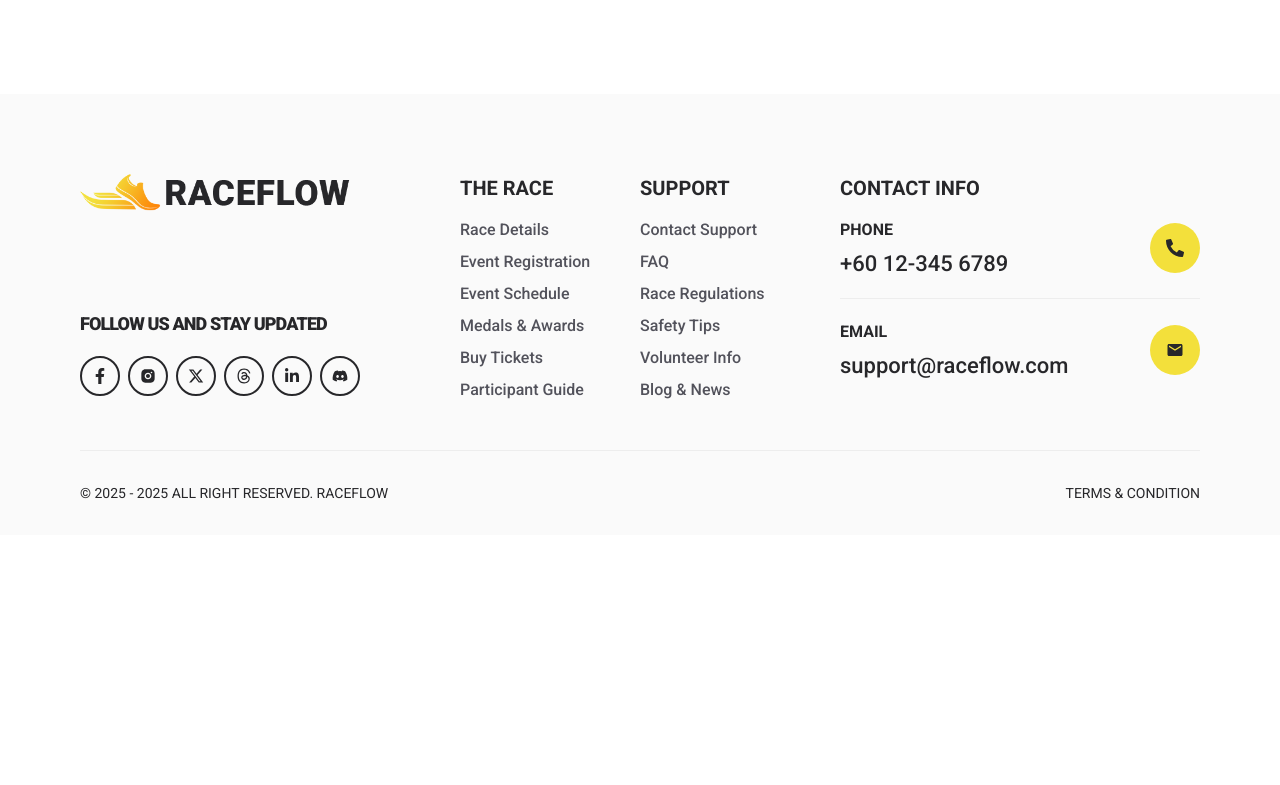
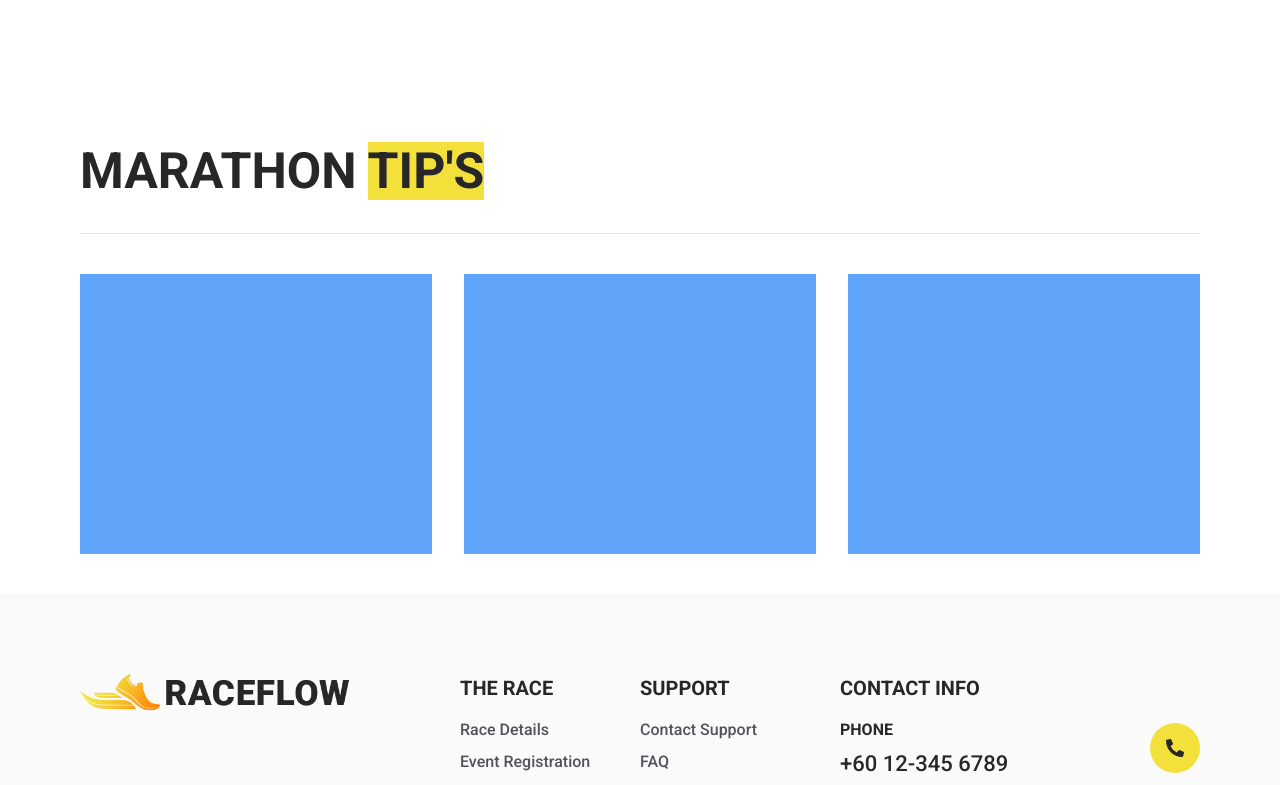
Before and after one commit to devrakibulrahman/raceflow-client-side, a React (Vite) app: page /marathon_details/1 in a window 1280 px wide. Shown: the part 1098-1883 px from the top of the page. Before the commit the page ends 1633 px from the top, so only its background shows below. Built offline with nearby package versions, Linux system fonts and the light colour scheme.

Commit message:
marathon tips layout done with heading jdone on 01/05/2025 at 06:27 pm

```diff
--- a/src/pages/DetailsPage.jsx
+++ b/src/pages/DetailsPage.jsx
@@ -19,7 +19,7 @@ const DetailsPage = () => {
                 </div>
             </div>
             <div className="w-full min-h-[500px] py-16 lg:py-24">
-                <div className="w-full max-w-[1120px] mx-auto px-4">
+                <div className="w-full max-w-[1150px] mx-auto px-4">
                     <div className="w-full min-h-[500px] grid grid-cols-1 gap-6 lg:grid-cols-3 ">
                         <div className="w-full min-h-[400px] bg-blue-500 lg:col-span-2">
 
@@ -30,6 +30,34 @@ const DetailsPage = () => {
                     </div>
                 </div>
             </div>
+            <div className="w-full min-h-[500px] py-10">
+                <div className="w-full">
+                    <div className="container mx-auto px-4">
+                        <div className="w-full">
+                            <div className="w-full pb-6 border-b border-slate-200">
+                                <h1 className="font-roboto text-[32px] font-bold text-head-charleston-green uppercase transition-all ease-linear duration-200 md:text-[38px] xl:text-[50px]">Marathon <span className="bg-primary-yellow">Tip&apos;s</span></h1>
+                            </div>
+                        </div>
+                    </div>
+                </div>
+                <div className="w-full mt-10">
+                    <div className="w-full">
+                        <div className="container mx-auto px-4">
+                            <div className="w-full grid grid-cols-1 gap-8 md:grid-cols-2 xl:grid-cols-3">
+                                <div className="w-full min-h-[280px] bg-blue-400">
+
+                                </div>
+                                <div className="w-full min-h-[280px] bg-blue-400">
+
+                                </div>
+                                <div className="w-full min-h-[280px] bg-blue-400">
+
+                                </div>
+                            </div>
+                        </div>
+                    </div>
+                </div>
+            </div>
         </>
     );
 };
```
